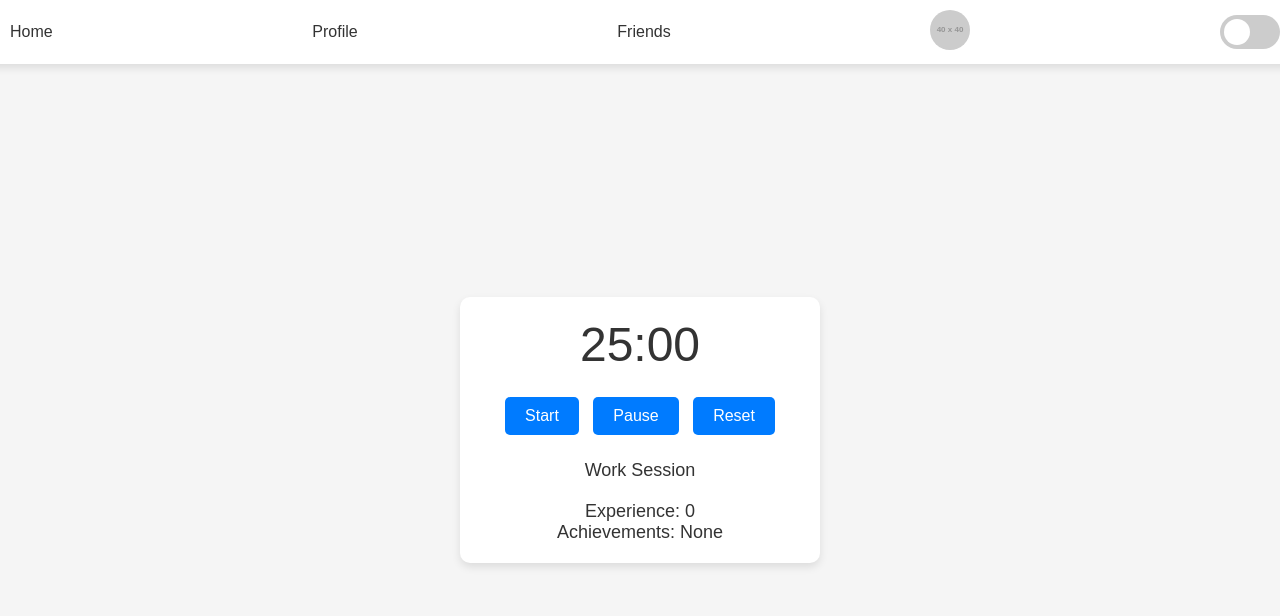
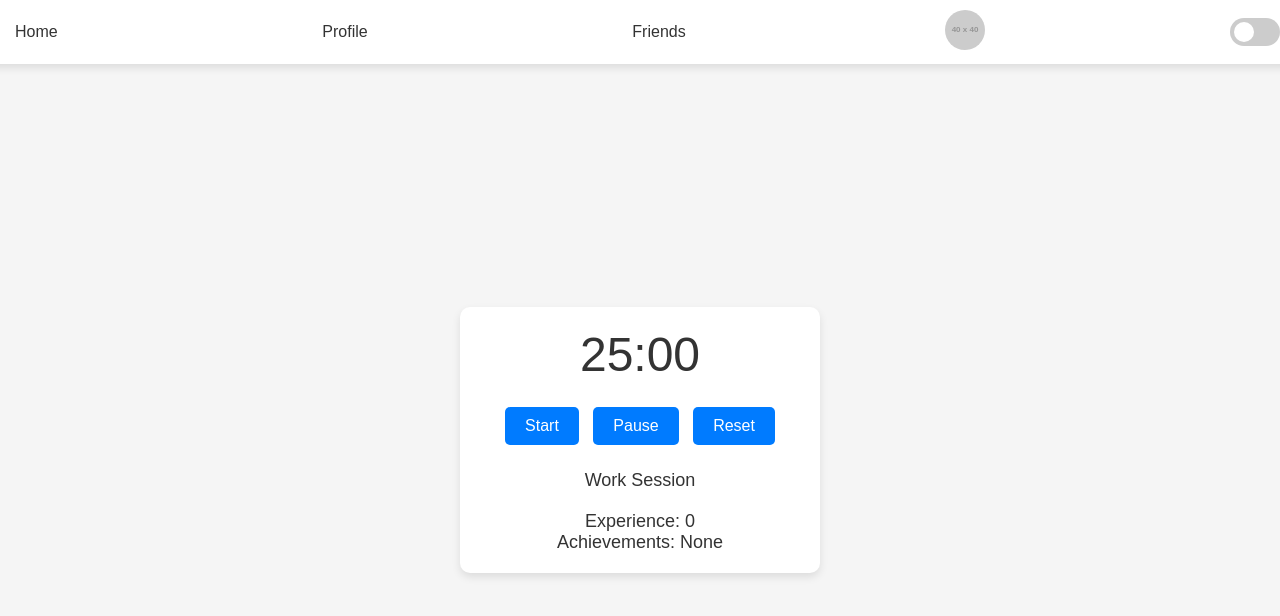
Before and after one commit to parsTroy/pomo, a plain HTML site: page frontend/index.html in a window 1280 px wide. Drawn offline with Linux system fonts and the light colour scheme; placeholder pictures from the web are drawn by us.

Commit message:
Update html

```diff
--- a/frontend/styles.css
+++ b/frontend/styles.css
@@ -28,12 +28,12 @@
   display: flex;
   justify-content: space-between;
   align-items: center;
-  padding: 10px 20px;
+  padding: 10px 40px; /* Increased padding for left and right */
   z-index: 1000;
 }
 
 .nav-link {
-  margin: 0 10px;
+  margin: 0 15px;
   text-decoration: none;
   color: var(--text-color);
   font-size: 16px;
@@ -61,8 +61,8 @@
 .switch {
   position: relative;
   display: inline-block;
-  width: 60px;
-  height: 34px;
+  width: 50px; /* Reduced width */
+  height: 28px; /* Reduced height */
 }
 
 .switch input {
@@ -80,14 +80,14 @@
   bottom: 0;
   background-color: #ccc;
   transition: 0.4s;
-  border-radius: 34px;
+  border-radius: 28px;
 }
 
 .slider:before {
   position: absolute;
   content: "";
-  height: 26px;
-  width: 26px;
+  height: 20px;
+  width: 20px;
   left: 4px;
   bottom: 4px;
   background-color: white;
@@ -100,7 +100,7 @@
 }
 
 input:checked + .slider:before {
-  transform: translateX(26px);
+  transform: translateX(22px);
 }
 
 .container {
@@ -109,7 +109,7 @@
   padding: 20px 40px;
   border-radius: 10px;
   box-shadow: 0 4px 8px var(--container-shadow);
-  margin-top: 60px; /* Adjusted for navbar height */
+  margin-top: 80px; /* Adjusted for navbar height */
 }
 
 .auth {
```
